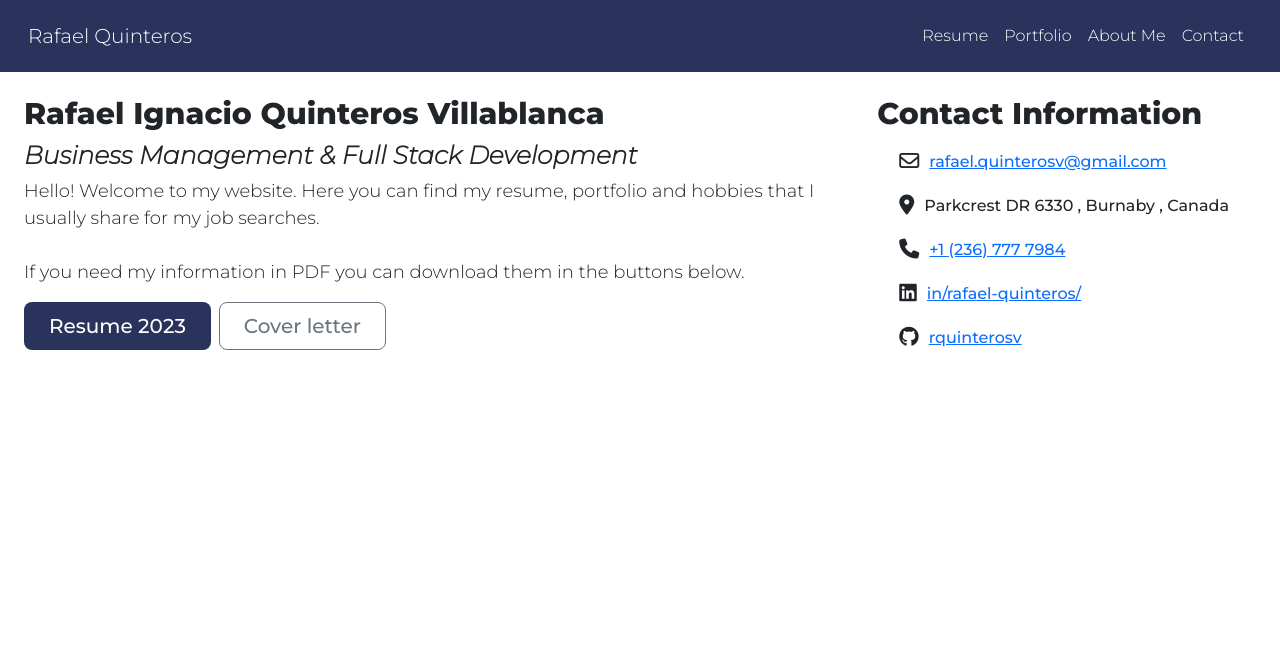
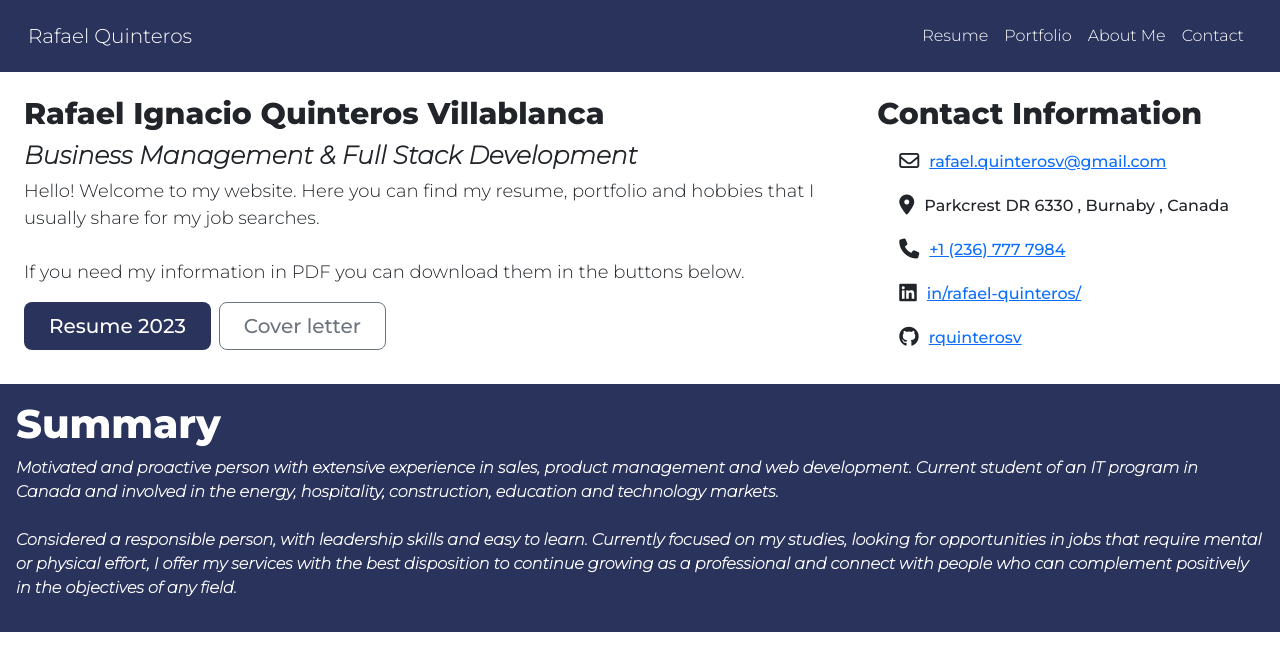
Before and after one commit to rquinterosv/Resume_2023_Bootstrap, a plain HTML site: page index.html in a window 1280 px wide. Drawn offline with nearby package versions, Linux system fonts and the light colour scheme.

Commit message:
Summary setup

```diff
--- a/assets/css/style.css
+++ b/assets/css/style.css
@@ -40,3 +40,20 @@ nav {
     margin-right: 10px;
     margin-top: 10px;
 }
+
+/* Experience Section */
+
+.experience {
+    background-color: #29335C;
+    color: white;
+    background-size: cover;
+}
+
+.experience h1{
+    font-weight: 800;
+}
+
+.experience p{
+    font-weight: 800;
+    font-style: italic;
+}
--- a/index.html
+++ b/index.html
@@ -85,6 +85,18 @@
         </div>
       </div>
 
+    <!-- Summary-->
+
+    <div class="container-fluid text-start experience">
+        <div class="row">
+          <div class="col-sm-12 p-3">
+            <h1>Summary</h1>
+            <p>Motivated and proactive person with extensive experience in sales, product management and web development. Current student of an IT program in Canada and involved in the energy, hospitality, construction, education and technology markets. <br><br> Considered a responsible person, with leadership skills and easy to learn. Currently focused on my studies, looking for opportunities in jobs that require mental or physical effort, I offer my services with the best disposition to continue growing as a professional and connect with people who can complement positively in the objectives of any field. </p>
+          </div>
+        </div>
+    </div>
+
+
     <!-- Bootstrap JS -->
     <script src="https://cdn.jsdelivr.net/npm/bootstrap@5.3.1/dist/js/bootstrap.bundle.min.js" integrity="sha384-HwwvtgBNo3bZJJLYd8oVXjrBZt8cqVSpeBNS5n7C8IVInixGAoxmnlMuBnhbgrkm" crossorigin="anonymous"></script>
 </body>
```
